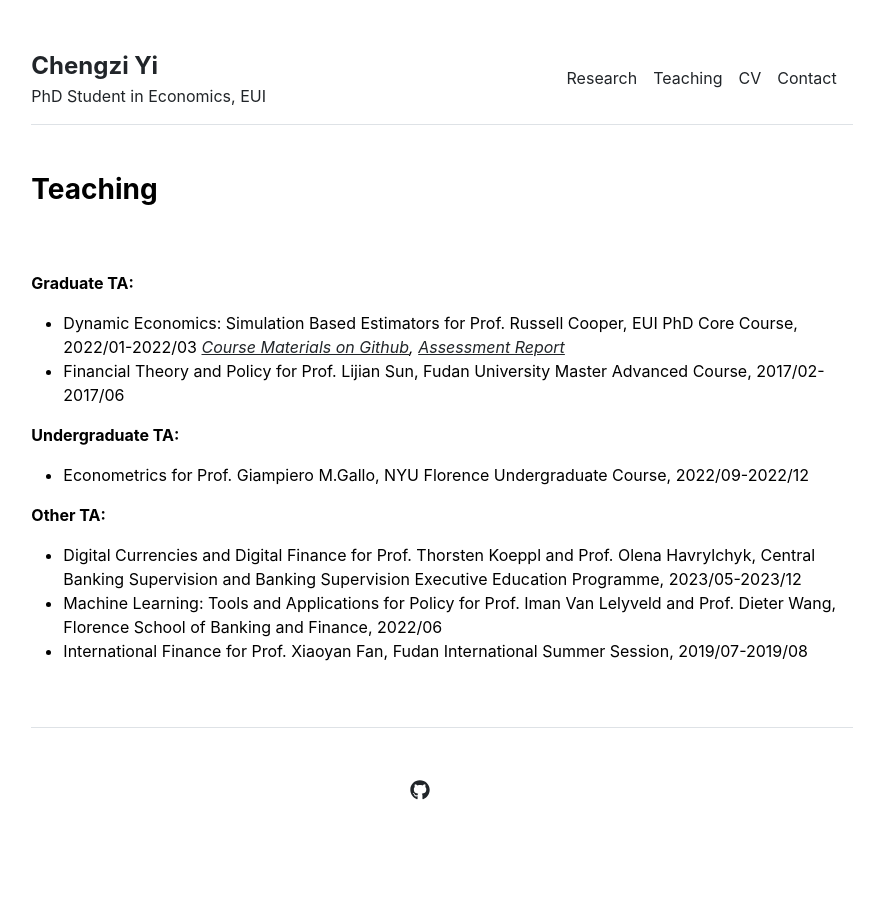
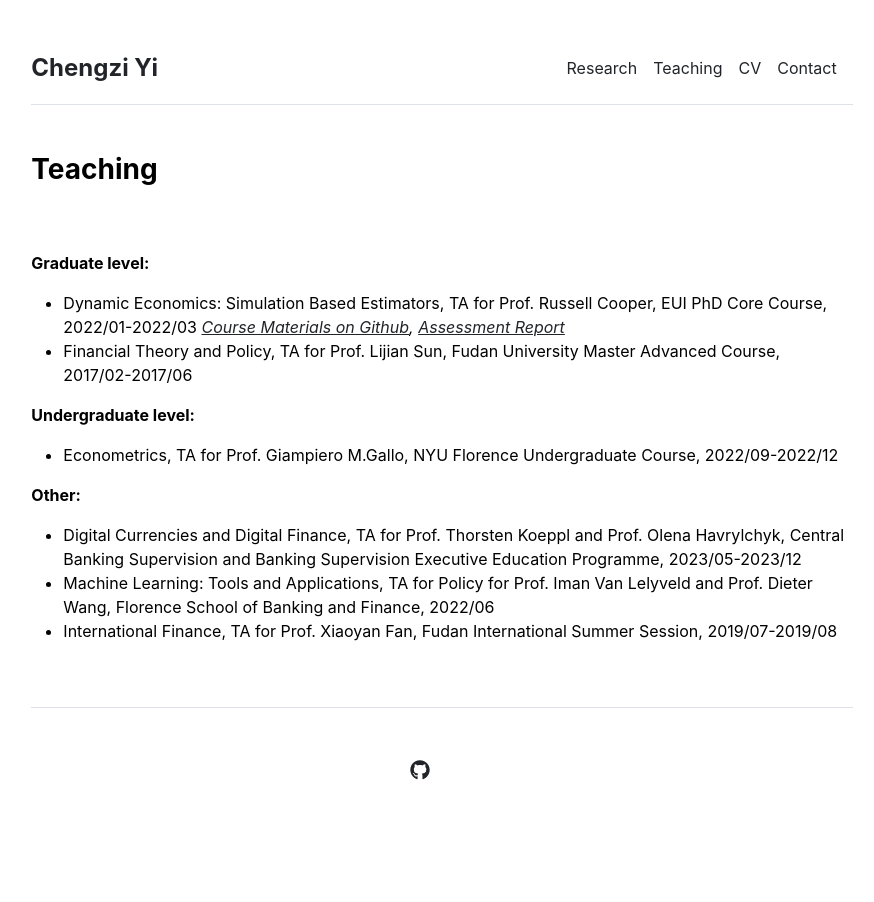
Before and after one commit to chengzi-yi/chengzi-yi.github.io, a Jekyll site: the page built from teaching.md, in a window 1280 px wide. Shown: the whole page, without its empty margins (198-1072 px from the left). Built offline with Jekyll 4.4.1, drawn with Linux system fonts in a browser that asks for light colours.

Commit message:
update for jm

```diff
--- a/_config.yml
+++ b/_config.yml
@@ -1,4 +1,4 @@
 url: "" # the base hostname & protocol for your site, e.g. http://example.com
 baseurl: "" # the subpath of your site, e.g. /blog
 title: "Chengzi Yi" # the name of your site, e.g. ACME Corp.
-description: "PhD Student in Economics, EUI"
+description: ""
--- a/teaching.md
+++ b/teaching.md
@@ -3,18 +3,18 @@ layout: teaching
 title: "Teaching"
 permalink: /teaching
 ---
-**Graduate TA:**
+**Graduate level:**
 
-- Dynamic Economics: Simulation Based Estimators for Prof. Russell Cooper, EUI PhD Core Course, 2022/01-2022/03
+- Dynamic Economics: Simulation Based Estimators, TA for Prof. Russell Cooper, EUI PhD Core Course, 2022/01-2022/03
   *[Course Materials on Github](https://github.com/chengzi-yi/Metrics-III-SMM), [Assessment Report](/assets/ECO-CO-STATS3-Statistics-and-Econometrics-3-1.pdf)*
-- Financial Theory and Policy for Prof. Lijian Sun, Fudan University Master Advanced Course, 2017/02-2017/06
+- Financial Theory and Policy, TA for Prof. Lijian Sun, Fudan University Master Advanced Course, 2017/02-2017/06
 
-**Undergraduate TA:**
+**Undergraduate level:**
 
-- Econometrics for Prof. Giampiero M.Gallo, NYU Florence Undergraduate Course, 2022/09-2022/12
+- Econometrics, TA for Prof. Giampiero M.Gallo, NYU Florence Undergraduate Course, 2022/09-2022/12
 
-**Other TA:**
+**Other:**
 
-- Digital Currencies and Digital Finance for Prof. Thorsten Koeppl and Prof. Olena Havrylchyk, Central Banking Supervision and Banking Supervision Executive Education Programme, 2023/05-2023/12
-- Machine Learning: Tools and Applications for Policy for Prof. Iman Van Lelyveld and Prof. Dieter Wang, Florence School of Banking and Finance, 2022/06
-- International Finance for Prof. Xiaoyan Fan, Fudan International Summer Session, 2019/07-2019/08
+- Digital Currencies and Digital Finance, TA for Prof. Thorsten Koeppl and Prof. Olena Havrylchyk, Central Banking Supervision and Banking Supervision Executive Education Programme, 2023/05-2023/12
+- Machine Learning: Tools and Applications, TA for Policy for Prof. Iman Van Lelyveld and Prof. Dieter Wang, Florence School of Banking and Finance, 2022/06
+- International Finance, TA for Prof. Xiaoyan Fan, Fudan International Summer Session, 2019/07-2019/08
```
Also changed, not shown: index.md (+3 -1 lines), research.md (+7 -4 lines), 1 other file.
